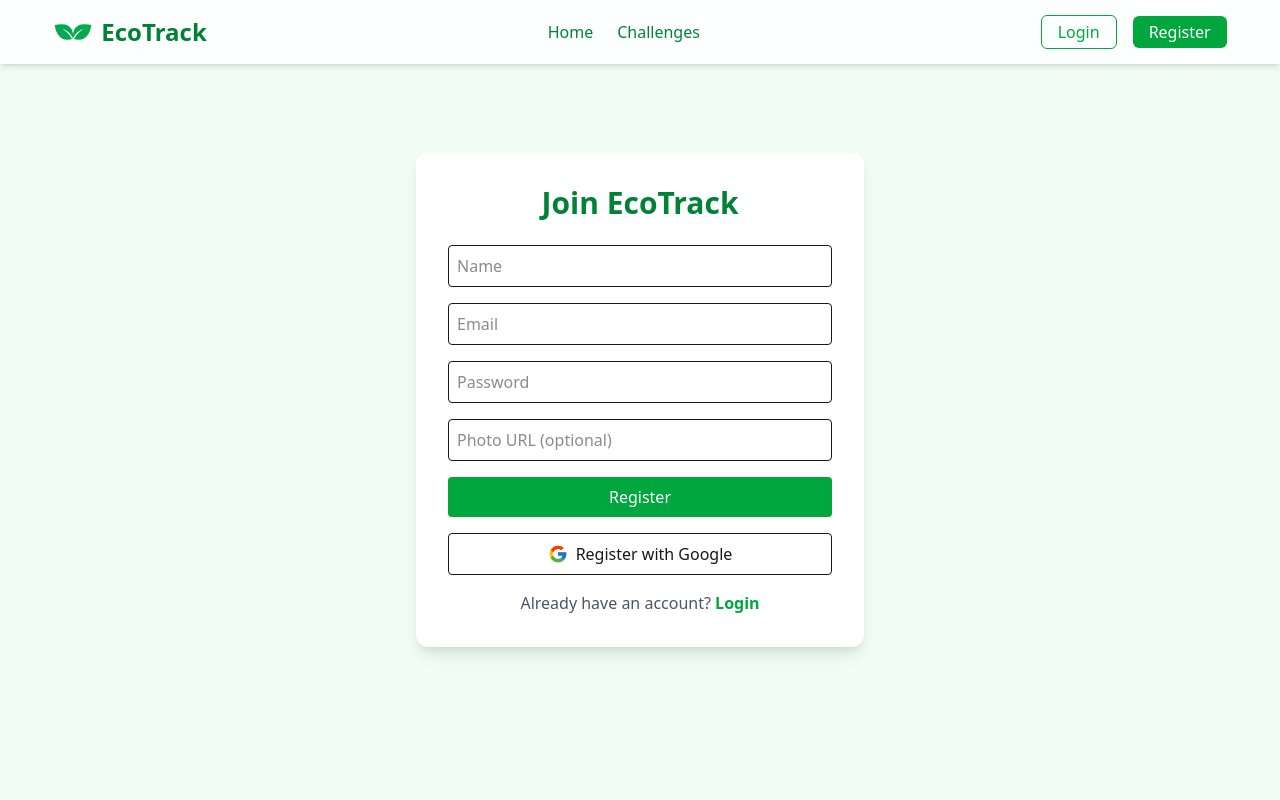
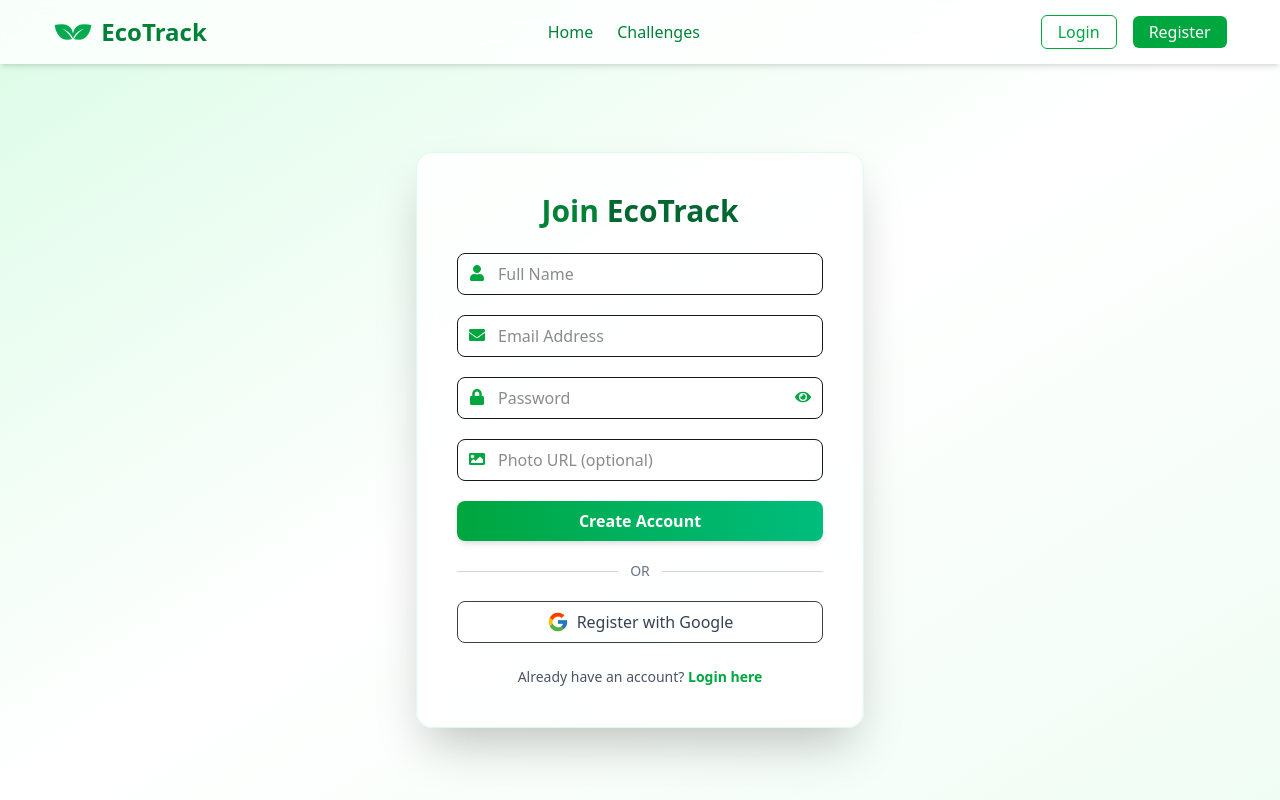
Before and after one commit to ahmed-1430/Eco-Track-Web, a React (Vite) app: page /register in a window 1280 px wide. Shown: the top 800 px of the page. Built offline with nearby package versions, Linux system fonts and the light colour scheme; no server answers.

Commit message:
Register page Ui upgraded

```diff
--- a/src/Pages/Register.jsx
+++ b/src/Pages/Register.jsx
@@ -1,27 +1,49 @@
-import React, { useState } from 'react';
-import { createUserWithEmailAndPassword, signInWithPopup, updateProfile } from 'firebase/auth';
-import { Link, useNavigate } from 'react-router';
-import { toast } from 'react-toastify';
-import { FcGoogle } from 'react-icons/fc';
-import { auth, googleProvider } from '../FireBase/FireBase.init';
-import Spinner from '../Components/Spinner';
-import Loading from '../Components/Loading';
+import React, { useState } from "react";
+import { createUserWithEmailAndPassword, signInWithPopup, updateProfile, } from "firebase/auth";
+import { Link, useNavigate } from "react-router";
+import { toast } from "react-toastify";
+import { FcGoogle } from "react-icons/fc";
+import { FaUser, FaEnvelope, FaLock, FaImage, FaEye, FaEyeSlash, } from "react-icons/fa";
+import { auth, googleProvider } from "../FireBase/FireBase.init";
+import Loading from "../Components/Loading";
 
 const Register = () => {
   const [formData, setFormData] = useState({
-    name: '',
-    email: '',
-    password: '',
-    photoURL: ''
+    name: "",
+    email: "",
+    password: "",
+    photoURL: "",
   });
+  const [passwordError, setPasswordError] = useState("");
+  const [showPassword, setShowPassword] = useState(false);
   const [loading, setLoading] = useState(false);
   const navigate = useNavigate();
 
-  const handleChange = (e) => setFormData({ ...formData, [e.target.name]: e.target.value });
+  const handleChange = (e) => {
+    const { name, value } = e.target;
+    setFormData((prev) => ({ ...prev, [name]: value }));
+
+    if (name === "password") {
+      validatePasswordInline(value);
+    }
+  };
 
   const validatePassword = (password) => {
-    const regex = /^(?=.*[a-z])(?=.*[A-Z])(?=.*[!@#$%^&*]).{6,}$/;
+    const regex = /^(?=.*[a-z])(?=.*[A-Z])(?=.*[!@#$%^=&-*]).{6,}$/;
     return regex.test(password);
+  };
+
+  const validatePasswordInline = (password) => {
+    if (!password) setPasswordError("Password is required.");
+    else if (password.length < 6)
+      setPasswordError("Password must be at least 6 characters long.");
+    else if (!/[A-Z]/.test(password))
+      setPasswordError("Include at least one uppercase letter.");
+    else if (!/[a-z]/.test(password))
+      setPasswordError("Include at least one lowercase letter.");
+    else if (!/[!@#$%^&*]/.test(password))
+      setPasswordError("Include at least one special character (!@#$%^&*).");
+    else setPasswordError("");
   };
 
   const handleRegister = async (e) => {
@@ -29,20 +51,25 @@
     const { name, email, password, photoURL } = formData;
 
     if (!name || !email || !password) {
-      toast.error('Please fill all required fields');
+      toast.error("Please fill all required fields");
       return;
     }
     if (!validatePassword(password)) {
-      toast.error('Password must contain uppercase, lowercase, special char & min 6 chars');
+      validatePasswordInline(password);
+      toast.error("Please fix the password errors before submitting.");
       return;
     }
 
     setLoading(true);
     try {
-      const userCredential = await createUserWithEmailAndPassword(auth, email, password);
+      const userCredential = await createUserWithEmailAndPassword(
+        auth,
+        email,
+        password
+      );
       await updateProfile(userCredential.user, { displayName: name, photoURL });
-      toast.success('Registration successful!');
-      navigate('/'); // Redirect after registration
+      toast.success("Registration successful!");
+      navigate("/");
     } catch (err) {
       console.error(err);
       toast.error(err.message);
@@ -56,7 +83,7 @@
     try {
       const result = await signInWithPopup(auth, googleProvider);
       toast.success(`Welcome, ${result.user.displayName}!`);
-      navigate('/');
+      navigate("/");
     } catch (err) {
       console.error(err);
       toast.error(err.message);
@@ -66,64 +93,49 @@
   };
 
   return (
-    <div className="min-h-screen flex items-center justify-center bg-green-50 px-4">
-      <div className="w-full max-w-md bg-white rounded-xl shadow-lg p-6 md:p-8">
-        <h1 className="text-3xl font-bold mb-6 text-center text-green-700">Join EcoTrack</h1>
-        <form onSubmit={handleRegister} className="space-y-4">
-          <input
-            type="text"
-            name="name"
-            placeholder="Name"
-            value={formData.name}
-            onChange={handleChange}
-            className="w-full border p-2 rounded focus:outline-none focus:ring-2 focus:ring-green-400"
-          />
-          <input
-            type="email"
-            name="email"
-            placeholder="Email"
-            value={formData.email}
-            onChange={handleChange}
-            className="w-full border p-2 rounded focus:outline-none focus:ring-2 focus:ring-green-400"
-          />
-          <input
-            type="password"
-            name="password"
-            placeholder="Password"
-            value={formData.password}
-            onChange={handleChange}
-            className="w-full border p-2 rounded focus:outline-none focus:ring-2 focus:ring-green-400"
-          />
-          <input
-            type="text"
-            name="photoURL"
-            placeholder="Photo URL (optional)"
-            value={formData.photoURL}
-            onChange={handleChange}
-            className="w-full border p-2 rounded focus:outline-none focus:ring-2 focus:ring-green-400"
-          />
-          <button
-            type="submit"
-            className="w-full bg-green-600 text-white py-2 rounded hover:bg-green-700 transition"
-            disabled={loading}
-          >
-            {loading ? <Spinner /> : 'Register'}
-          </button>
+    <div className="min-h-screen flex items-center justify-center bg-linear-to-br from-green-100 via-white to-green-50 px-4 pt-20">
+      <div className="w-full max-w-md bg-white/80 backdrop-blur-md border border-green-100 shadow-2xl rounded-2xl p-8 md:p-10 transition-transform hover:scale-[1.02] duration-300">
+        <h1 className="text-3xl font-bold mb-6 text-center text-green-700"> Join <span className="text-green-800">EcoTrack</span></h1>
+        <form onSubmit={handleRegister} className="space-y-5">
+          <div className="relative">
+            <FaUser className="absolute left-3 top-3 text-green-600" />
+            <input type="text" name="name" placeholder="Full Name" value={formData.name} onChange={handleChange} className="w-full pl-10 pr-3 py-2 border rounded-lg focus:outline-none focus:ring-2 focus:ring-green-500 transition" />
+          </div>
+
+          <div className="relative">
+            <FaEnvelope className="absolute left-3 top-3 text-green-600" />
+            <input type="email" name="email" placeholder="Email Address" value={formData.email} onChange={handleChange} className="w-full pl-10 pr-3 py-2 border rounded-lg focus:outline-none focus:ring-2 focus:ring-green-500 transition" />
+          </div>
+
+          <div className="relative">
+            <FaLock className="absolute left-3 top-3 text-green-600" />
+            <input type={showPassword ? "text" : "password"} name="password" placeholder="Password" value={formData.password} onChange={handleChange} className={`w-full pl-10 pr-10 py-2 border rounded-lg focus:outline-none focus:ring-2 transition ${passwordError ? "border-red-400 focus:ring-red-400" : "focus:ring-green-500"}`} />
+            <button type="button" onClick={() => setShowPassword(!showPassword)} className="absolute right-3 top-3 text-green-600 hover:text-green-700" tabIndex={-1}>{showPassword ? <FaEyeSlash /> : <FaEye />}</button>
+            {passwordError && (
+              <p className="text-red-500 text-sm mt-1 pl-1 animate-fadeIn">{passwordError}</p>
+            )}
+          </div>
+
+          <div className="relative">
+            <FaImage className="absolute left-3 top-3 text-green-600" />
+            <input type="text" name="photoURL" placeholder="Photo URL (optional)" value={formData.photoURL} onChange={handleChange} className="w-full pl-10 pr-3 py-2 border rounded-lg focus:outline-none focus:ring-2 focus:ring-green-500 transition" />
+          </div>
+          <button type="submit" disabled={loading} className="w-full bg-linear-to-r from-green-600 to-emerald-500 text-white py-2 rounded-lg font-semibold hover:opacity-90 shadow-md transition duration-200 cursor-pointer">{loading ? <Loading /> : "Create Account"}</button>
         </form>
 
+        <div className="my-5 flex items-center gap-3">
+          <div className="h-px flex-1 bg-gray-300"></div>
+          <span className="text-gray-500 text-sm">OR</span>
+          <div className="h-px flex-1 bg-gray-300"></div>
+        </div>
+
         <button
-          onClick={handleGoogleRegister}
-          disabled={loading}
-          className="w-full mt-4 flex items-center justify-center gap-2 border py-2 rounded hover:bg-gray-100 transition"
-        >
-          <FcGoogle size={20} />
-          {loading ? `${<Loading/>} Loading...` : 'Register with Google'}
+          onClick={handleGoogleRegister} disabled={loading} className="w-full flex items-center justify-center gap-2 border py-2 rounded-lg hover:bg-gray-100 transition font-medium text-gray-700 cursor-pointer">
+          <FcGoogle size={22} />
+          {loading ? <Loading /> : "Register with Google"}
         </button>
 
-        <p className="mt-4 text-center text-gray-600">
-          Already have an account?{' '}
-          <Link to={'/login'} className="text-green-600 font-semibold hover:underline">Login</Link>
-        </p>
+        <p className="mt-6 text-center text-gray-600 text-sm"> Already have an account?{" "}<Link to="/login" className="text-green-600 font-semibold hover:underline">Login here</Link></p>
       </div>
     </div>
   );
```
